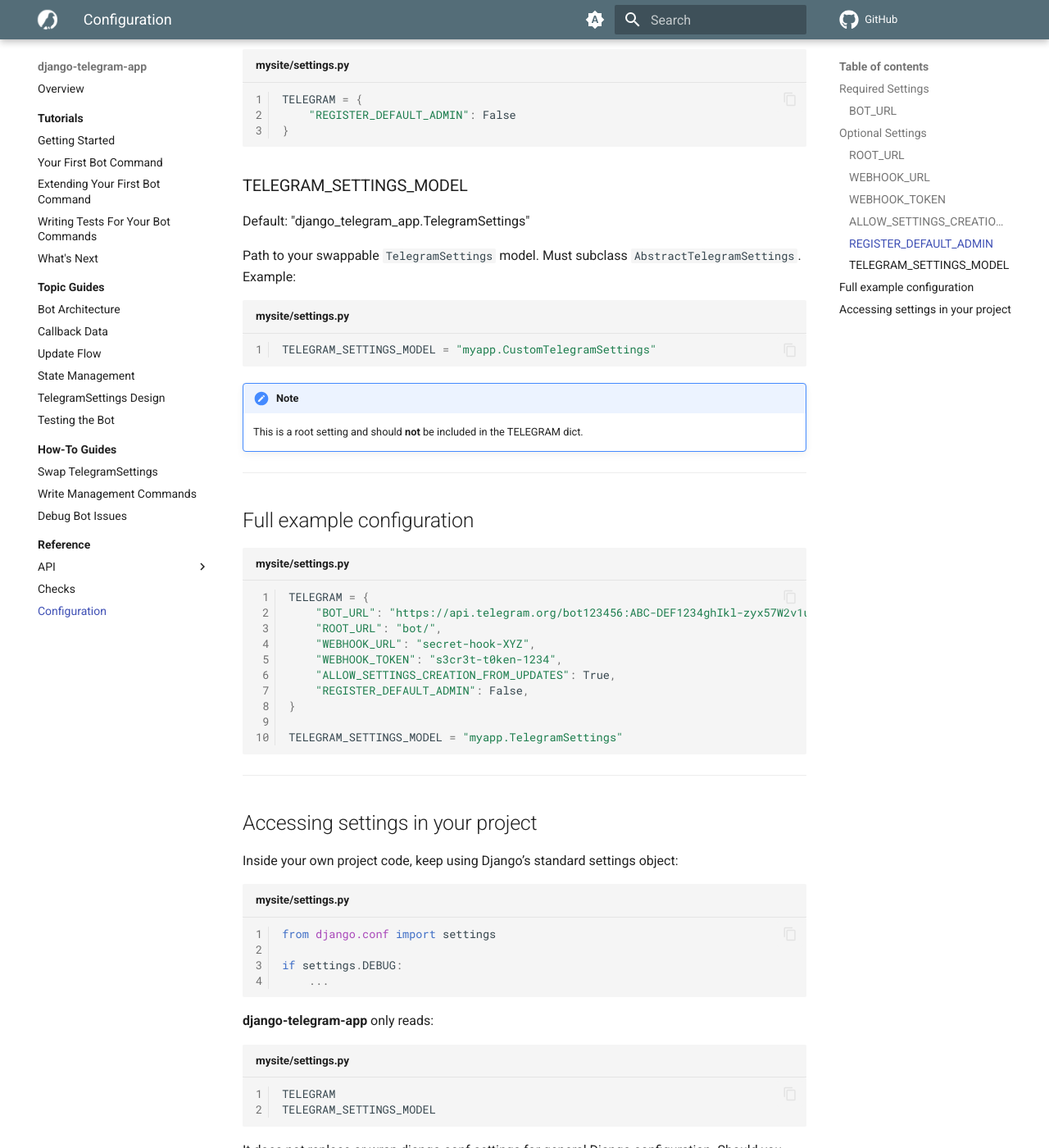
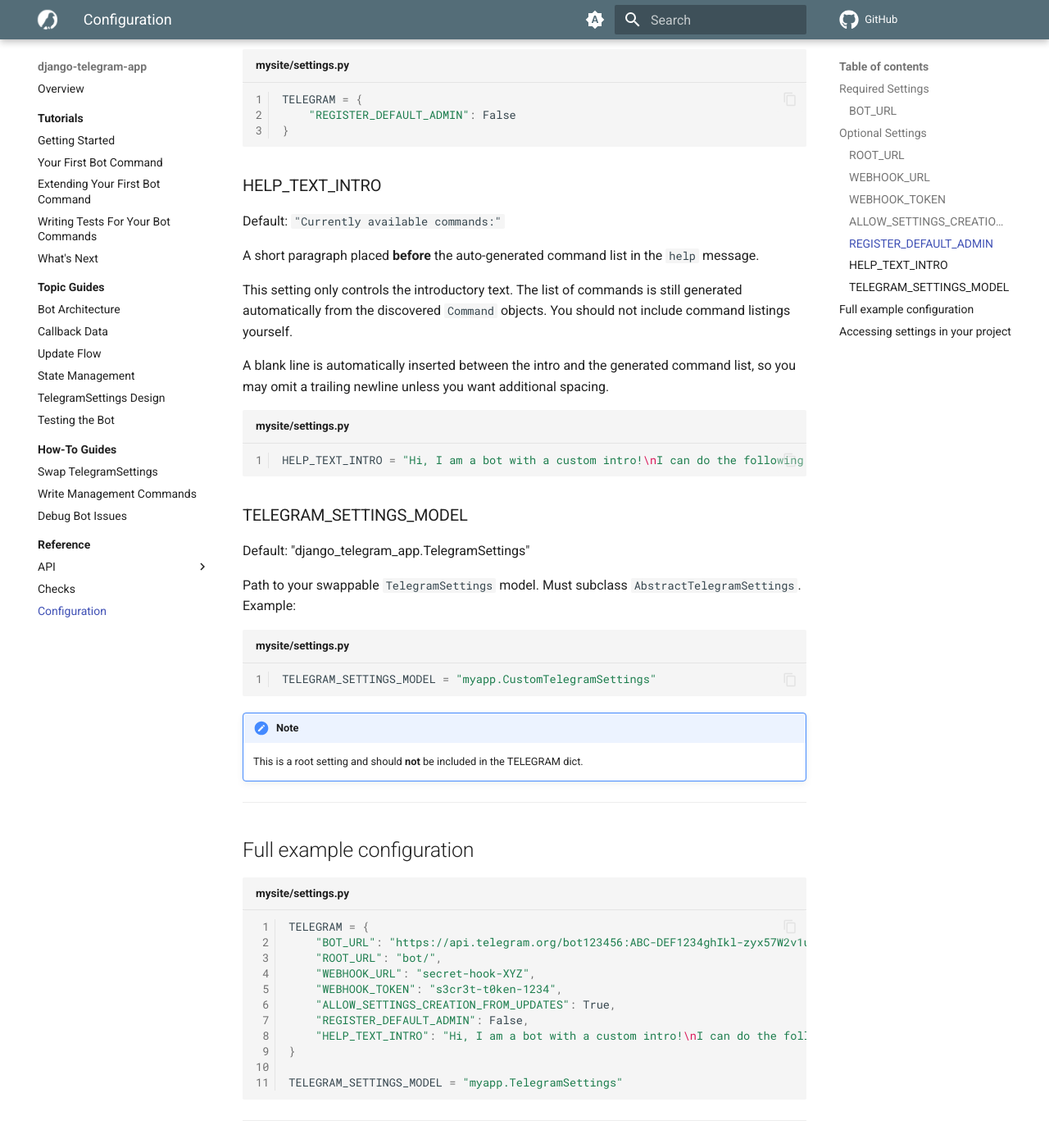
Before and after one commit to shifqu/django-telegram-app, an MkDocs documentation site: the page built from docs/reference/configuration.md, in a window 1280 px wide and 1400 px high, scrolled down 2220 px. Shown: the whole window at 82% size. Built offline with MkDocs 1.6.1 and Material for MkDocs 9.7.7, drawn with Linux system fonts in a browser that asks for light colours; comment, search, counter and statistics services are not loaded.

Commit message:
feat: add configurable HELP_TEXT_INTRO

````diff
--- a/docs/reference/configuration.md
+++ b/docs/reference/configuration.md
@@ -78,6 +78,21 @@ TELEGRAM = {
 }
 ```
 
+### HELP_TEXT_INTRO
+Default: `"Currently available commands:"`
+
+A short paragraph placed **before** the auto-generated command list in the `help` message.
+
+This setting only controls the introductory text.
+The list of commands is still generated automatically from the discovered `Command` objects.
+You should not include command listings yourself.
+
+A blank line is automatically inserted between the intro and the generated command list, so you may omit a trailing newline unless you want additional spacing.
+
+```python title="mysite/settings.py"
+HELP_TEXT_INTRO = "Hi, I am a bot with a custom intro!\nI can do the following for you:"
+```
+
 ### TELEGRAM_SETTINGS_MODEL
 Default: "django_telegram_app.TelegramSettings"
 
@@ -101,6 +116,7 @@ TELEGRAM = {
     "WEBHOOK_TOKEN": "s3cr3t-t0ken-1234",
     "ALLOW_SETTINGS_CREATION_FROM_UPDATES": True,
     "REGISTER_DEFAULT_ADMIN": False,
+    "HELP_TEXT_INTRO": "Hi, I am a bot with a custom intro!\nI can do the following for you:",
 }
 
 TELEGRAM_SETTINGS_MODEL = "myapp.TelegramSettings"
````
Also changed, not shown: 2 other files.
